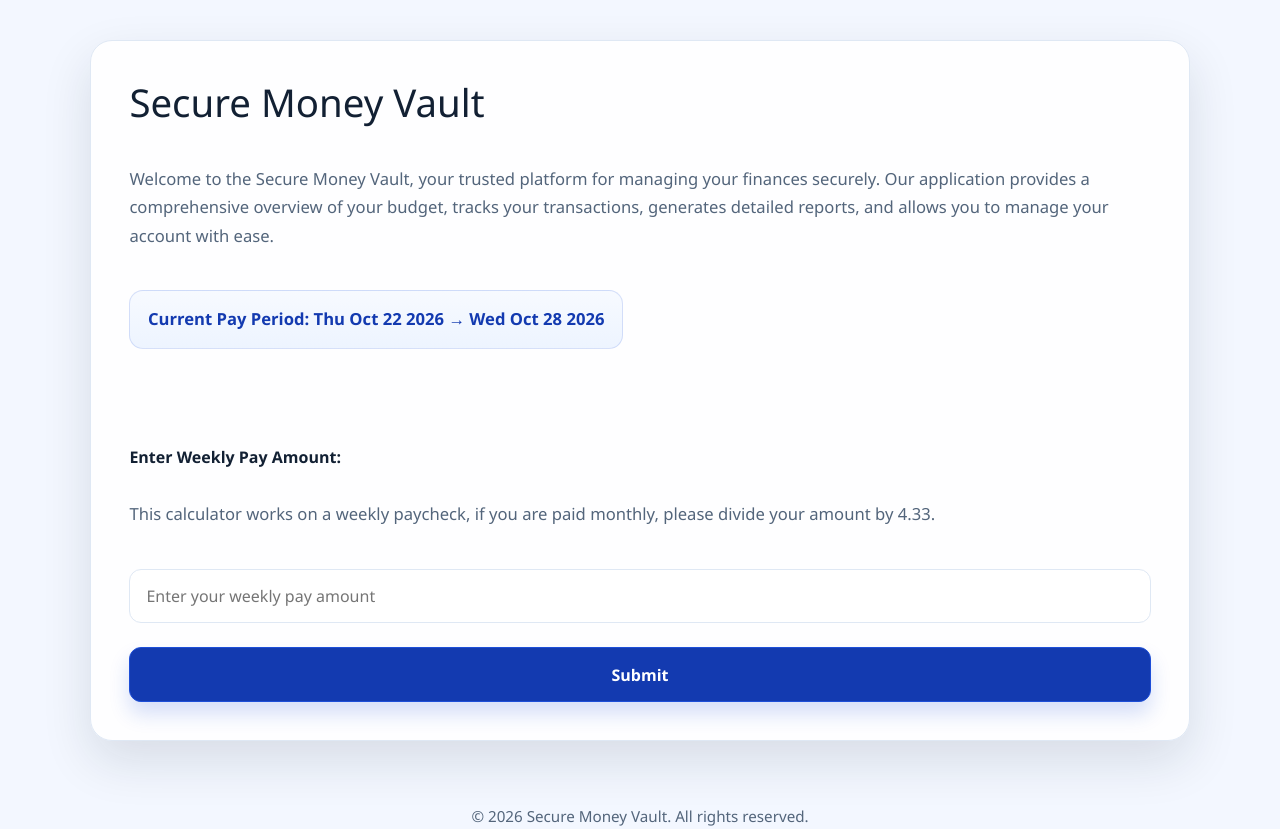
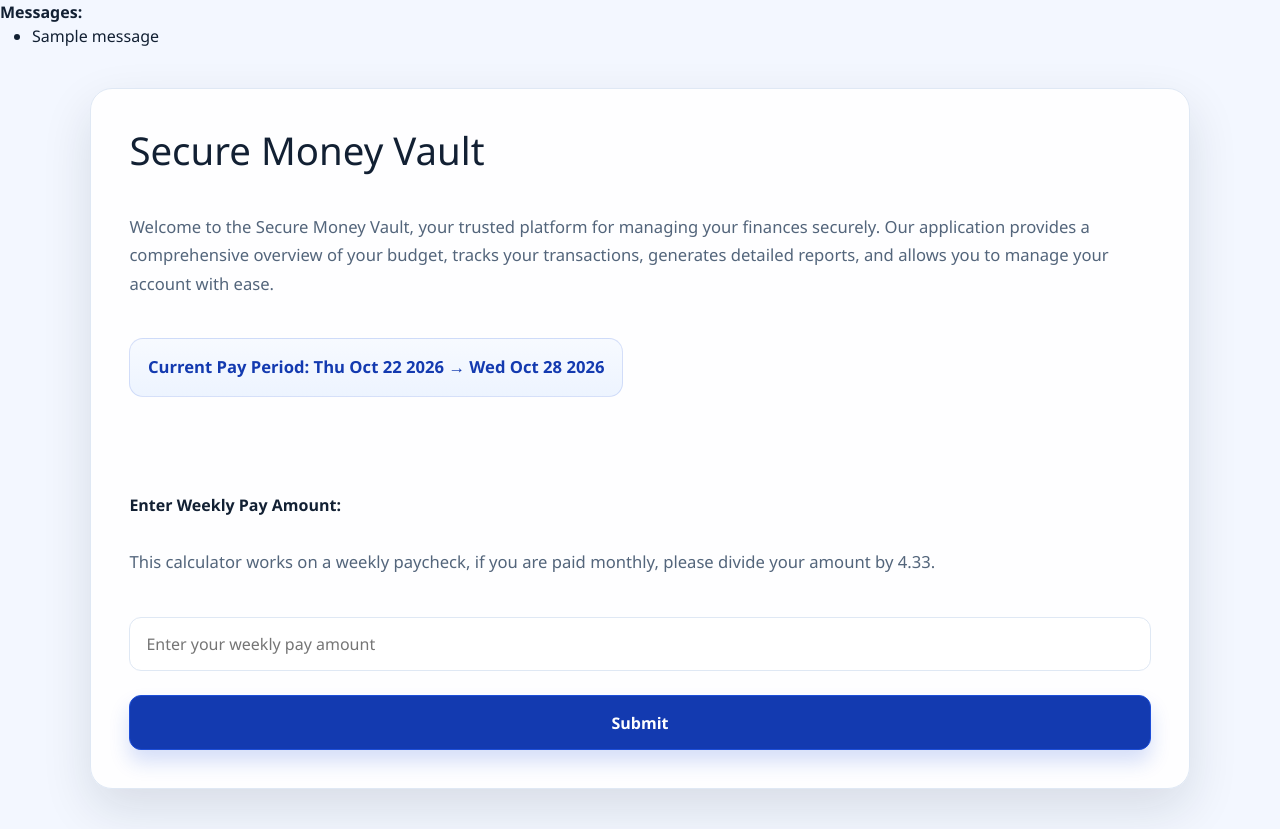
Before and after one commit to bikerbrandon2282/secure-money-vault-m3, a Django app: page / in a window 1280 px wide. Shown: the part 161-990 px from the top of the page. Run offline with Django 5.2, Linux system fonts and the light colour scheme; tables that the repository leaves empty hold one stand-in row (values such as "Sample post"); one stand-in notice (Sample message) is shown; parts of the project's set-up code (start-up, migrations or seed data) failed here and were passed over; some libraries are stand-ins or nearby versions.

Commit message:
Added messages section into website

```diff
--- a/templates/base.html
+++ b/templates/base.html
@@ -61,6 +61,14 @@
                 </ul>
             </nav>
         {% endif %}
+        {% if messages %}
+            <div>
+                <strong>Messages:</strong>
+                <ul>
+                    {% for message in messages %}<li>{{ message }}</li>{% endfor %}
+                </ul>
+            </div>
+        {% endif %}
         <main>
             {%block content %}
             <h2>Secure Money Vault</h2> <!-- Landing Page Content -->
```
